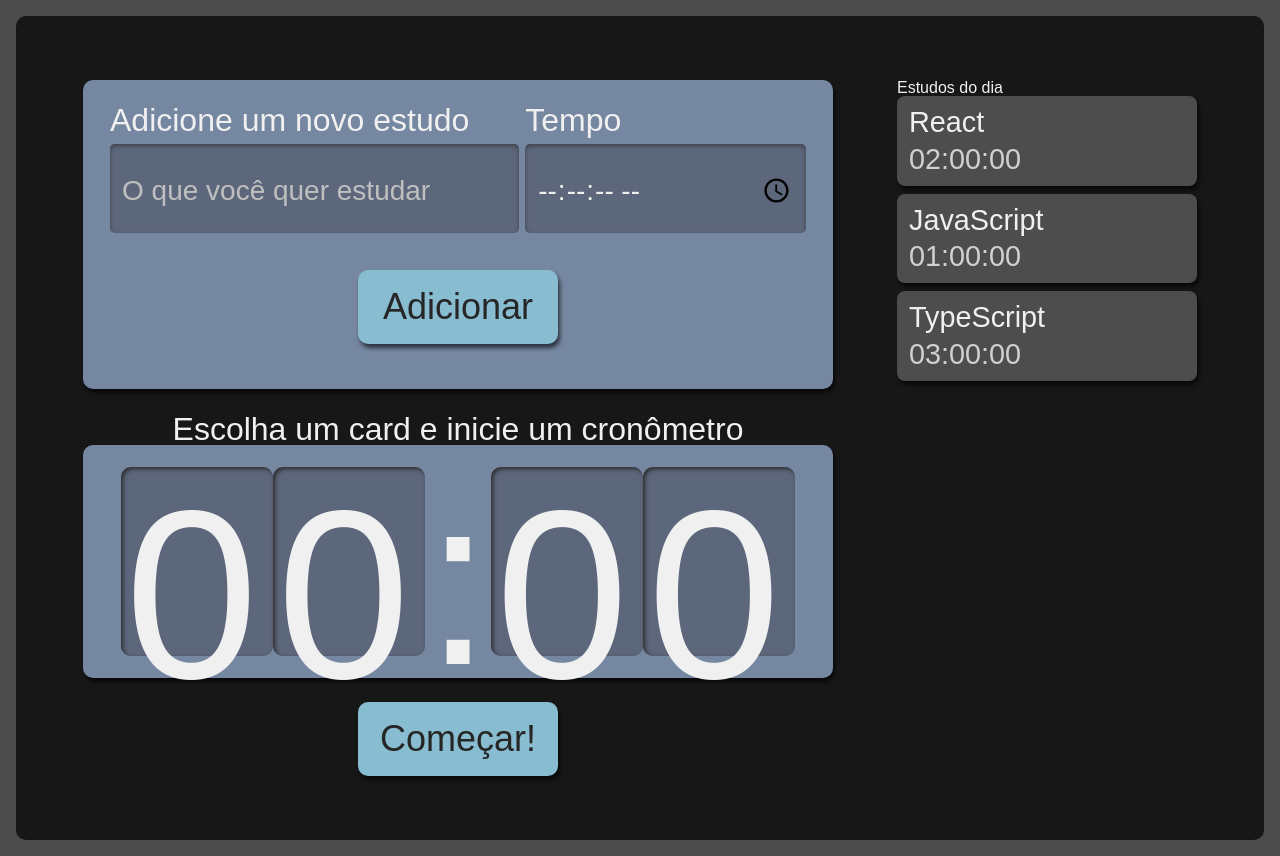
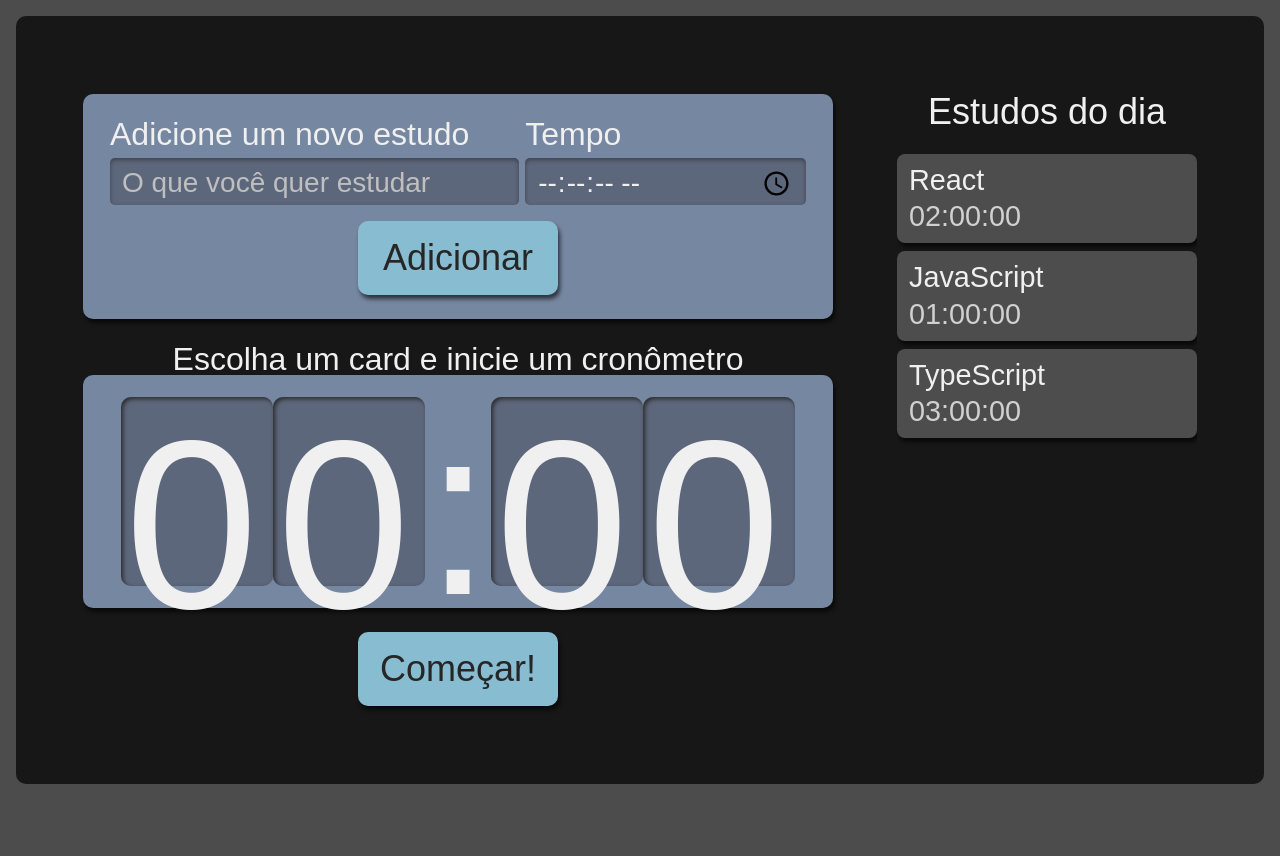
Before and after one commit to Vinicius8706/React-Alura, a React (Create React App) app: page / in a window 1280 px wide. After the commit the page ends 800 px from the top, so only its background shows below. Built offline with nearby package versions, Linux system fonts and the light colour scheme.

Commit message:
setState

```diff
--- a/src/components/lista/index.tsx
+++ b/src/components/lista/index.tsx
@@ -1,9 +1,9 @@
-import React from 'react';
+import React, { useState } from 'react';
 import Item from './Item';
 import style from './Lista.module.scss';
 
 function Lista() {
-  const tarefas = [{
+  const [tarefas, setTarefas] = useState([{
     tarefa: "React",
     tempo: "02:00:00",
   }, {
@@ -12,14 +12,16 @@
   }, {
     tarefa: "TypeScript", tempo: "03:00:00"
   }
-  ]
+  ]); // funcao dentro do react e coloca um valor padrao dentro dele
   return (
-    <aside>
-      <h2>Estudos do dia</h2>
-      <ul className={style.listaTarefas}>
+    <aside className={style.listaTarefas} >
+      <h2 onClick={() => {
+        setTarefas ([...tarefas, { tarefa: "Estudar estado", tempo: "05:00:00" }])
+      }}>Estudos do dia</h2>
+      <ul >
         {tarefas.map((item, index) => (
           <Item
-          key={index}
+            key={index}
             {...item} // usa todos os atributos dentro do objeto como props para esse componenente, se tiver muitas propriedades da um spread e mostra tudo(cuidado para usar com api)
           />
         ))}
```
